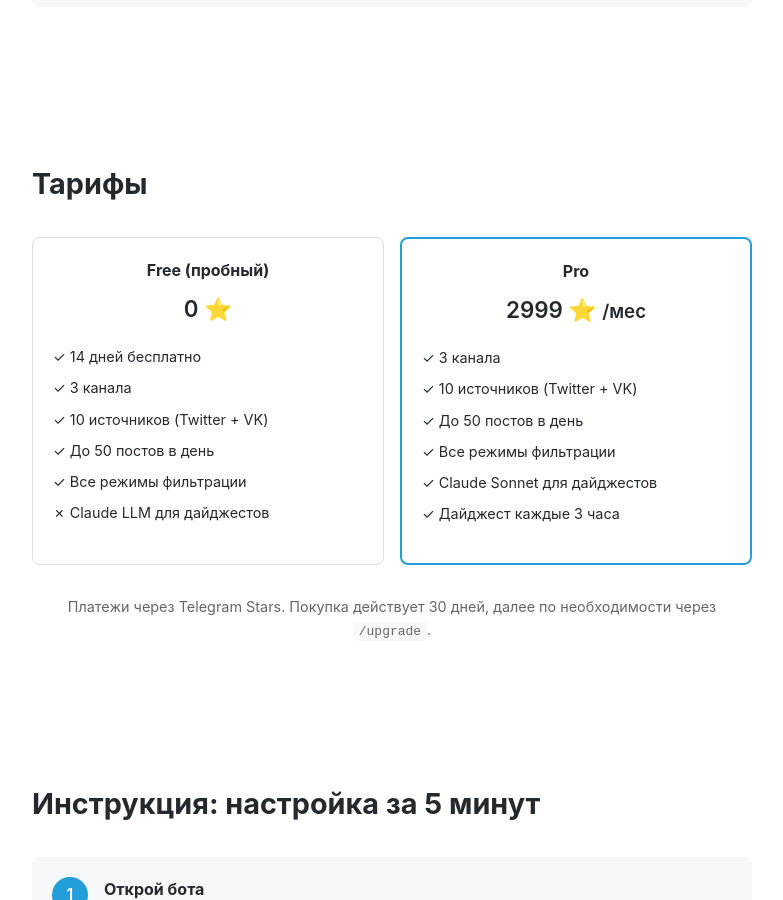
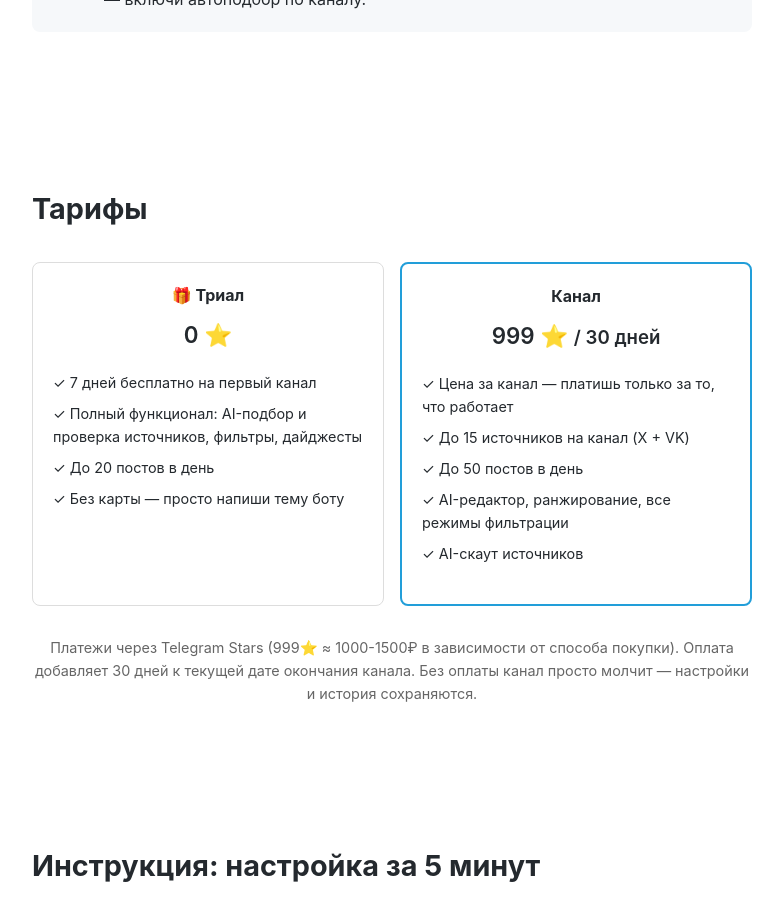
Before and after one commit to kelbic/twidgest-bot, a Jekyll site: the page built from docs/index.md, in a window 1280 px wide and 900 px high, scrolled down 4496 px. Shown: the whole window, without its empty margins (248-1031 px from the left). Built offline with Jekyll 4.4.1, drawn with Linux system fonts in a browser that asks for light colours; some of the changed text lies outside the part shown.

Commit message:
stage C5b: texts on slot model — HELP, /me wording, landing pricing (999 stars per channel, 7-day trial), tiers.py marked legacy, scout block mentions frequency and topic checks

```diff
--- a/docs/index.md
+++ b/docs/index.md
@@ -174,8 +174,9 @@
 Если канал замолчал или источники выдохлись — команда <code>/scout</code>
 (или кнопка прямо в алерте о тишине) подберёт новых авторов под тему канала.
 Каждого кандидата скаут проверяет по его реальным последним твитам: доля
-текстовых постов, медиана лайков, сколько твитов прошло бы пороги именно
-твоего канала. Добавление — только по твоей кнопке, бот сам источники
+текстовых постов, медиана лайков, частота постинга, доля твитов по теме
+канала (AI-оценка) и сколько постов в неделю автор реально даст именно
+твоему каналу. Добавление — только по твоей кнопке, бот сам источники
 не меняет.
 </p>
 </div>
@@ -278,35 +279,33 @@
 <div class="tiers">
 
 <div class="tier">
-<h4>Free (пробный)</h4>
+<h4>🎁 Триал</h4>
 <div class="price">0 ⭐</div>
 <ul>
-<li>✓ 14 дней бесплатно</li>
-<li>✓ 3 канала</li>
-<li>✓ 10 источников (Twitter + VK)</li>
-<li>✓ До 50 постов в день</li>
-<li>✓ Все режимы фильтрации</li>
-<li>✗ Claude LLM для дайджестов</li>
+<li>✓ 7 дней бесплатно на первый канал</li>
+<li>✓ Полный функционал: AI-подбор и проверка источников, фильтры, дайджесты</li>
+<li>✓ До 20 постов в день</li>
+<li>✓ Без карты — просто напиши тему боту</li>
 </ul>
 </div>
 
 <div class="tier featured">
-<h4>Pro</h4>
-<div class="price">2999 ⭐ <small>/мес</small></div>
+<h4>Канал</h4>
+<div class="price">999 ⭐ <small>/ 30 дней</small></div>
 <ul>
-<li>✓ 3 канала</li>
-<li>✓ 10 источников (Twitter + VK)</li>
+<li>✓ Цена за канал — платишь только за то, что работает</li>
+<li>✓ До 15 источников на канал (X + VK)</li>
 <li>✓ До 50 постов в день</li>
-<li>✓ Все режимы фильтрации</li>
-<li>✓ Claude Sonnet для дайджестов</li>
-<li>✓ Дайджест каждые 3 часа</li>
+<li>✓ AI-редактор, ранжирование, все режимы фильтрации</li>
+<li>✓ AI-скаут источников</li>
 </ul>
 </div>
 
 </div>
 <p style="text-align:center;color:#666;font-size:0.9rem;">
-Платежи через Telegram Stars. Покупка действует 30 дней,
-далее по необходимости через <code>/upgrade</code>.
+Платежи через Telegram Stars (999⭐ ≈ 1000-1500₽ в зависимости от способа
+покупки). Оплата добавляет 30 дней к текущей дате окончания канала.
+Без оплаты канал просто молчит — настройки и история сохраняются.
 </p>
 </div>
 
@@ -393,7 +392,7 @@
 <summary>Сколько стоит подписка в рублях?</summary>
 <p>
 Telegram Stars — внутренняя валюта Telegram. 1 ⭐ примерно равен 1-2 рублям
-(точный курс зависит от способа покупки). Pro (2999⭐) ≈ 3000₽/мес.
+(точный курс зависит от способа покупки). Канал (999⭐) ≈ 1000-1500₽ за 30 дней.
 </p>
 </details>
 
@@ -418,7 +417,8 @@
 <details class="faq-item">
 <summary>Как отменить подписку?</summary>
 <p>
-Платная подписка — разовая покупка на 30 дней. По истечении тариф возвращается на Free.
+Оплата канала — разовая покупка на 30 дней, не автосписание. По истечении
+канал просто перестаёт публиковать; источники и настройки сохраняются.
 Просто не покупаешь снова. Возврат средств после успешной оплаты не предусмотрен
 кроме технических сбоев.
 </p>
```
Also changed, not shown: tiers.py (+7 -1 lines), 1 other file.
